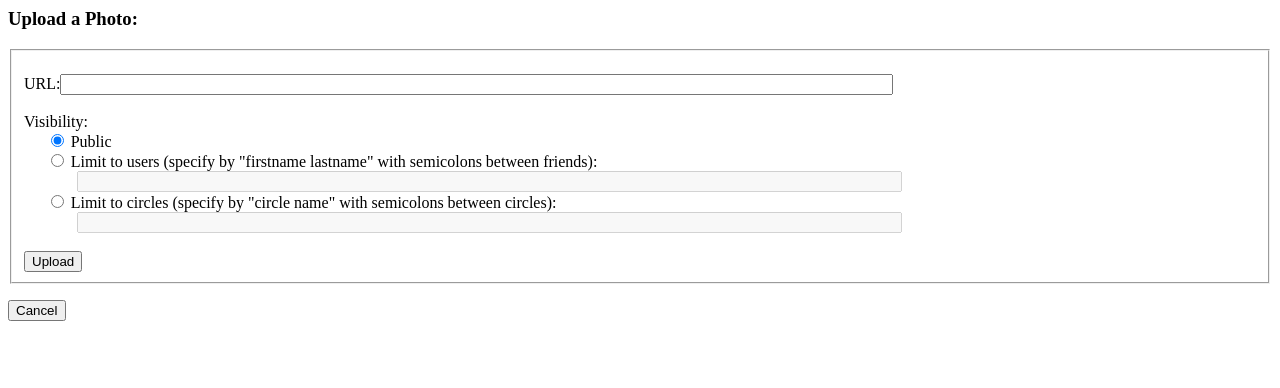
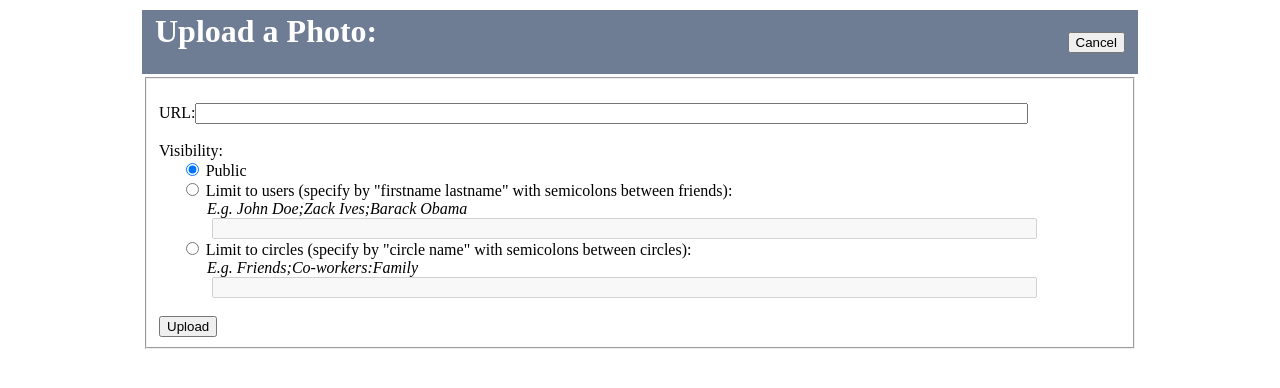
Before and after one commit to ccubed510/cis550php, a PHP site: page /uploadPhoto.html in a window 1280 px wide. Shown: the top 388 px of the page. Run offline with PHP 8.4, Linux system fonts and the light colour scheme.

Commit message:
Formatted most of the pages. A few left.

```diff
--- a/getuserinfo.php
+++ b/getuserinfo.php
@@ -68,14 +68,14 @@
 					</table>
 				</td>
 			<tr>
-				<td colspan="2">Top Photos Here!</td>
+				<td width="100%" colspan="2" align="center"><? include ('php/getTopPhotos.php'); ?></td>
 			</tr>
 			<tr>
 				<td class="profile" id="profile">
 					<h3>Profile:</h3>
 					<? include ('php/userinfo.php'); ?>
 				</td>
-				<td class="feed" id="feed"><h3>Friend Updates Here!</h3>
+				<td class="feed" id="feed"><h3>News Feed:</h3>
 					<? include ('php/newsFeed.php'); ?></td>
 			</tr>
 			<tr>
--- a/uploadPhoto.html
+++ b/uploadPhoto.html
@@ -62,16 +62,50 @@
 		</script>
 
 		<style type="text/css">
+			#container {
+			    width: 1000px;
+			    margin:0 auto;
+			    position:relative;
+			}
+
+			.header {
+				background: #6F7D94;
+				padding: 0 10px 0 10px;
+				height: 60px;
+			}
+
 			.indent {
 				margin-left: 2em;
 			}
+
 			.indent2 {
 				margin-left: 4em;
+			}
+
+			.indent3 {
+				margin-left: 3em;
+			}
+
+			h1 {
+				font-size: 24pt;
+				color: #ffffff;
 			}
 		</style>
 	</head>
 	<body>
-		<h3>Upload a Photo:</h3>
+		<table id="container">
+			<tr>
+				<td class="header">
+					<table width="100%">
+						<tr>
+							<td><h1>Upload a Photo:</h1></td>
+							<td align="right"><input type="button" onclick="load('getuserinfo.php')" value="Cancel" /></td>
+						</tr>
+					</table>
+				</td>
+			</tr>
+			<tr>
+				<td>
 					<div id="uploadForm">
 						<form name="upload">
 							<fieldset>
@@ -81,14 +115,18 @@
 								Visibility: <br />
 								<input class="indent" type="radio" name="visibility" id="pub" onclick="radioChecker()" checked /> Public<br />
 								<input class="indent" type="radio" name="visibility" id="users" onclick="radioChecker();" /> Limit to users (specify by "firstname lastname" with semicolons between friends):<br />
+								<label class="indent3"><i>E.g. John Doe;Zack Ives;Barack Obama</i></label><br />
 								<input class="indent2" type="text" name="userList" id="userList" disabled="true" size="100" /> <br />
 								<input class="indent" type="radio" name="visibility" id="circles" onclick="radioChecker();" /> Limit to circles (specify by "circle name" with semicolons between circles): <br />
+								<label class="indent3"><i>E.g. Friends;Co-workers:Family</i></label><br />
 								<input class="indent2" type="text" name="circleList" id="circleList" disabled="true" size="100" /> </br />
 								<br />
 								<input type="button" onclick="formsubmit()" value="Upload" />
 							</fieldset>
 						</form>
 					</div>
-		<input type="button" onclick="load('getuserinfo.php')" value="Cancel" />
+				</td>
+			</tr>
+		</table>
 	</body>
 </html>
```
Also changed, not shown: addFriend.php (+33 -12 lines), friendshipBrowser.php (+33 -1 lines), php/getTopPhotos.php (+12 -13 lines). Lines whose indentation alone changed are shown as unchanged.
